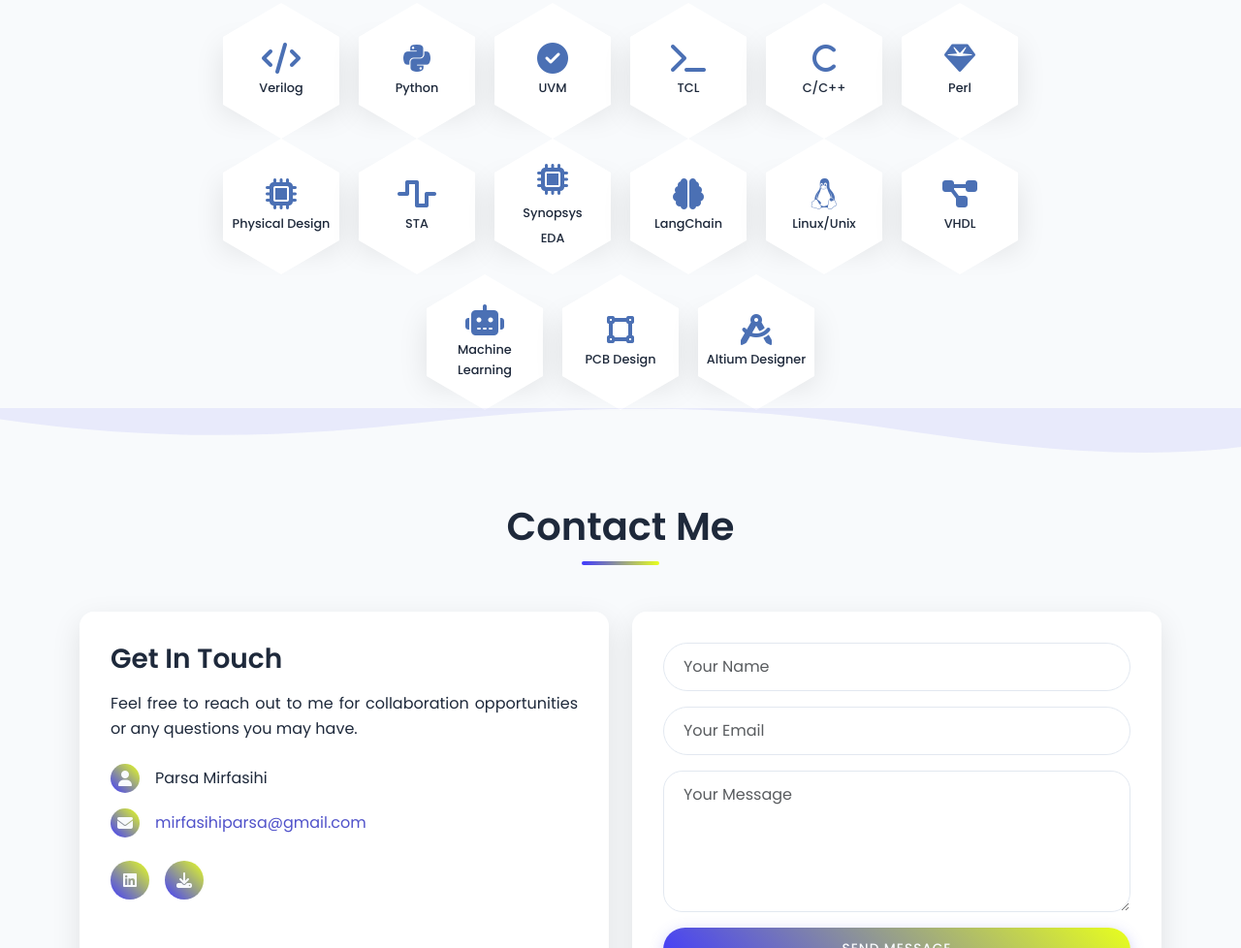
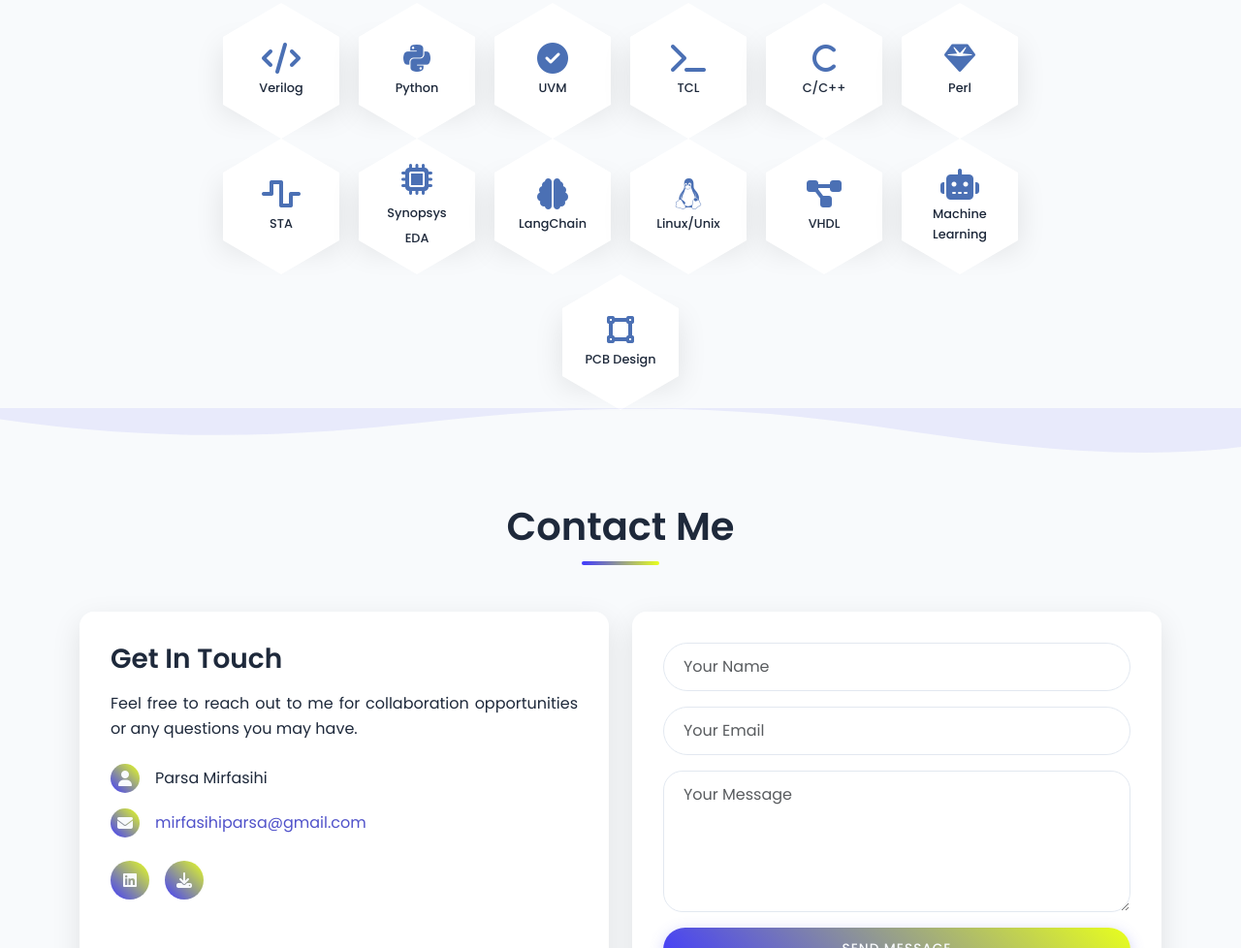
Before and after one commit to parsamrf/portfolio, a plain HTML site: page index.html in a window 1280 px wide. Shown: the part 4147-5125 px from the top of the page at 97% size. Drawn offline with nearby package versions, Linux system fonts and the light colour scheme; animation ran at ten frames a second.

Commit message:
Update index.html

```diff
--- a/index.html
+++ b/index.html
@@ -539,12 +539,12 @@
           </div>
 
           <!-- Frameworks -->
-          <div class="hexagon" data-aos="zoom-in" data-aos-delay="100">
+          <!--<div class="hexagon" data-aos="zoom-in" data-aos-delay="100">
             <div class="hexagon-content">
               <i class="fa-solid fa-microchip"></i>
               <span>Physical Design</span>
             </div>
-          </div>
+          </div>-->
 
           <div class="hexagon" data-aos="zoom-in" data-aos-delay="150">
             <div class="hexagon-content">
@@ -596,12 +596,12 @@
             </div>
           </div>
 
-          <div class="hexagon" data-aos="zoom-in" data-aos-delay="600">
+          <!--<div class="hexagon" data-aos="zoom-in" data-aos-delay="600">
             <div class="hexagon-content">
               <i class="fa-solid fa-drafting-compass"></i>
               <span>Altium Designer</span>
             </div>
-          </div>
+          </div>-->
       <!-- Section Divider -->
       <div class="section-divider">
         <svg
```
